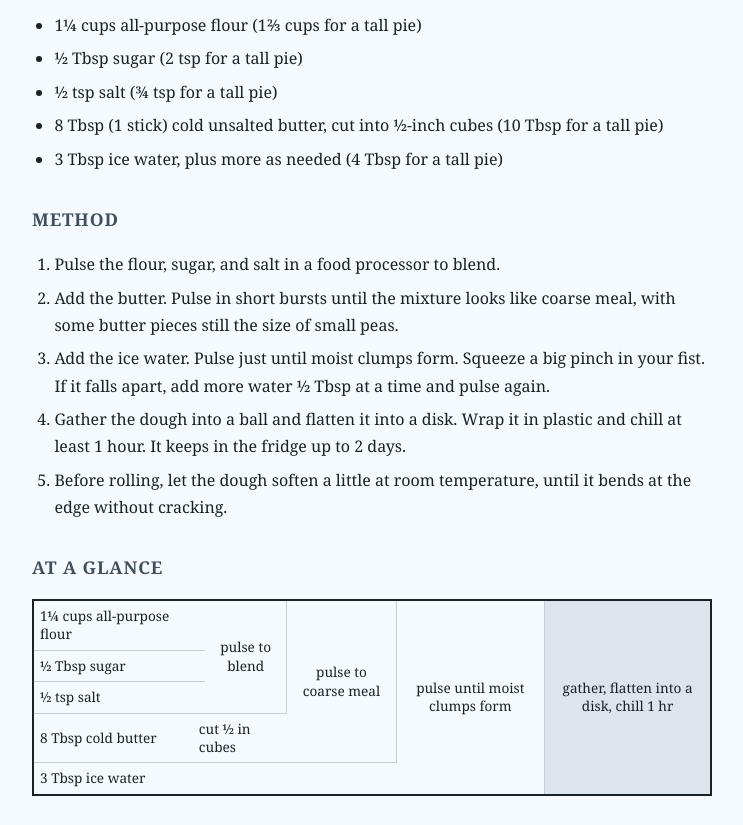
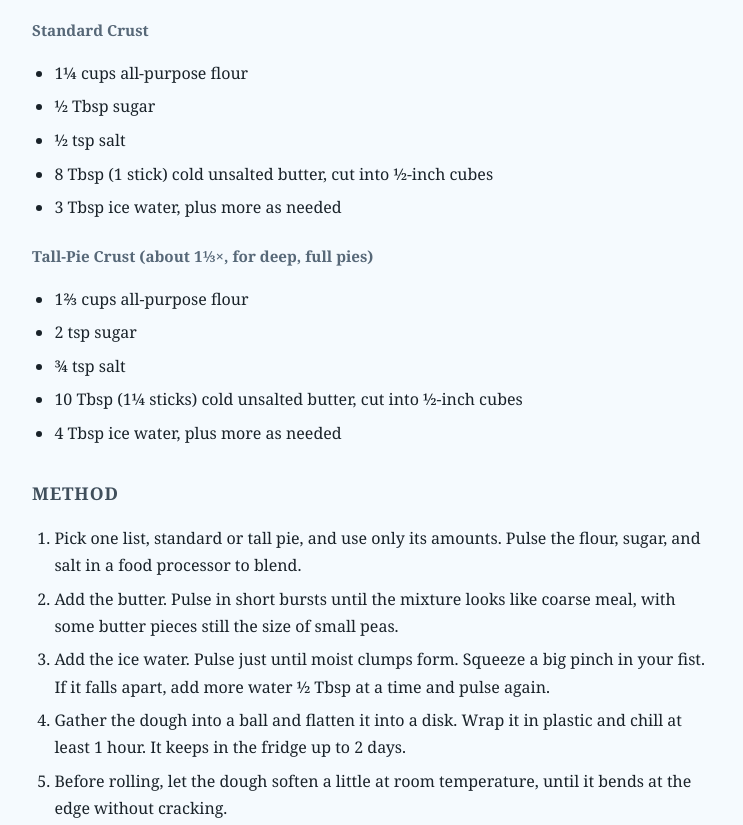
Before and after one commit to klpontz/cooking, a plain HTML site: page public/recipes/2006-10-08-butter-pie-crust-dough.html in a window 1280 px wide. Shown: the part 200-1025 px from the top of the page, without its empty margins (268-1011 px from the left). Drawn offline with Linux system fonts and the light colour scheme.

Commit message:
docs: split Butter Pie Crust Dough into standard and tall-pie lists
Co-Authored-By: Claude Opus 5.5 <noreply@anthropic.com>
Claude-Session: https://claude.ai/code/session_018ZB2r4nw5JcGdBzc6LUZeM

```diff
--- a/public/recipes/2006-10-08-butter-pie-crust-dough.html
+++ b/public/recipes/2006-10-08-butter-pie-crust-dough.html
@@ -32,6 +32,7 @@
     h1 { font-size: 1.8rem; padding-bottom: 8px; margin-bottom: 0.3rem; background: linear-gradient(to right, var(--spark) 0 3rem, var(--c900) 3rem) left bottom / 100% 2px no-repeat; }
     .meta { font-size: 0.85rem; color: var(--c600); margin-bottom: 2rem; }
     h2 { font-size: 1.1rem; margin-top: 2rem; color: var(--c700); text-transform: uppercase; letter-spacing: 0.05em; }
+    h3 { font-size: 0.95rem; margin: 1.4rem 0 0.3rem; color: var(--c600); }
     ul, ol { padding-left: 1.4rem; }
     li { margin-bottom: 0.4rem; }
     .note { border-left: 3px solid var(--c200); padding-left: 1rem; margin: 1.5rem 0; font-size: 0.95rem; color: var(--c700); }
@@ -56,17 +57,26 @@
   <p class="meta">2006-10-08 &middot; Makes one 9-inch crust</p>
 
   <h2>Ingredients</h2>
+  <h3>Standard Crust</h3>
   <ul>
-    <li>1¼ cups all-purpose flour (1⅔ cups for a tall pie)</li>
-    <li>½ Tbsp sugar (2 tsp for a tall pie)</li>
-    <li>½ tsp salt (¾ tsp for a tall pie)</li>
-    <li>8 Tbsp (1 stick) cold unsalted butter, cut into ½-inch cubes (10 Tbsp for a tall pie)</li>
-    <li>3 Tbsp ice water, plus more as needed (4 Tbsp for a tall pie)</li>
+    <li>1¼ cups all-purpose flour</li>
+    <li>½ Tbsp sugar</li>
+    <li>½ tsp salt</li>
+    <li>8 Tbsp (1 stick) cold unsalted butter, cut into ½-inch cubes</li>
+    <li>3 Tbsp ice water, plus more as needed</li>
+  </ul>
+  <h3>Tall-Pie Crust (about 1⅓×, for deep, full pies)</h3>
+  <ul>
+    <li>1⅔ cups all-purpose flour</li>
+    <li>2 tsp sugar</li>
+    <li>¾ tsp salt</li>
+    <li>10 Tbsp (1¼ sticks) cold unsalted butter, cut into ½-inch cubes</li>
+    <li>4 Tbsp ice water, plus more as needed</li>
   </ul>
 
   <h2>Method</h2>
   <ol>
-    <li>Pulse the flour, sugar, and salt in a food processor to blend.</li>
+    <li>Pick one list, standard or tall pie, and use only its amounts. Pulse the flour, sugar, and salt in a food processor to blend.</li>
     <li>Add the butter. Pulse in short bursts until the mixture looks like coarse meal, with some butter pieces still the size of small peas.</li>
     <li>Add the ice water. Pulse just until moist clumps form. Squeeze a big pinch in your fist. If it falls apart, add more water ½ Tbsp at a time and pulse again.</li>
     <li>Gather the dough into a ball and flatten it into a disk. Wrap it in plastic and chill at least 1 hour. It keeps in the fridge up to 2 days.</li>
@@ -76,18 +86,19 @@
   <h2>At a Glance</h2>
   <div class="recipe-table-wrap">
   <table class="recipe-table">
-    <tr><td class="ing or">1¼ cups all-purpose flour</td><td class="blank ol or"></td><td rowspan="3">pulse to blend</td><td rowspan="4">pulse to coarse meal</td><td rowspan="5">pulse until moist clumps form</td><td class="t3" rowspan="5">gather, flatten into a disk, chill 1 hr</td></tr>
-    <tr><td class="ing or">½ Tbsp sugar</td><td class="blank ol or"></td></tr>
-    <tr><td class="ing or">½ tsp salt</td><td class="blank ol or"></td></tr>
-    <tr><td class="ing or">8 Tbsp cold butter</td><td class="prep ol or" colspan="2">cut ½ in cubes</td></tr>
-    <tr><td class="ing or">3 Tbsp ice water</td><td class="blank ol or" colspan="3"></td></tr>
+    <tr><td class="setup" colspan="6">Amounts from your list: standard or tall pie</td></tr>
+    <tr><td class="ing or">flour</td><td class="blank ol or"></td><td rowspan="3">pulse to blend</td><td rowspan="4">pulse to coarse meal</td><td rowspan="5">pulse until moist clumps form</td><td class="t3" rowspan="5">gather, flatten into a disk, chill 1 hr</td></tr>
+    <tr><td class="ing or">sugar</td><td class="blank ol or"></td></tr>
+    <tr><td class="ing or">salt</td><td class="blank ol or"></td></tr>
+    <tr><td class="ing or">cold butter</td><td class="prep ol or" colspan="2">cut ½ in cubes</td></tr>
+    <tr><td class="ing or">ice water</td><td class="blank ol or" colspan="3"></td></tr>
   </table>
   </div>
 
   <h2>Notes</h2>
   <div class="note">
     <p>Adapted from <em>Bon Appétit</em>, November 2003, via Epicurious. Printed 2006-10-08.</p>
-    <p><strong>Tall pie:</strong> use the amounts in parentheses, about 1⅓ times the recipe. A deep, full pie like the <a href="2026-11-21-pecan-cream-pie.html">Pecan Cream Pie</a> needs the extra dough for a tall, crimped edge. <strong>Double-crust pie:</strong> double the standard amounts, split the dough in half, and form two disks.</p>
+    <p><strong>Tall pie:</strong> the second list is about 1⅓ times the standard recipe. A deep, full pie like the <a href="2026-11-21-pecan-cream-pie.html">Pecan Cream Pie</a> needs the extra dough for a tall, crimped edge. <strong>Double-crust pie:</strong> double the standard amounts, split the dough in half, and form two disks.</p>
     <p>The food processor cuts the butter in fast, before your hands can warm it. The pea-size pieces of butter that remain turn to steam in the oven and push the dough into flaky layers.</p>
     <p>Add water slowly. Too much water builds gluten, which makes the crust tough and makes it shrink in the pan. The hour in the fridge lets the flour hydrate evenly and lets the gluten relax.</p>
     <p>The small amount of sugar is there to help the crust brown, not to sweeten it. That keeps this crust right for sweet pies and savory ones.</p>
```
